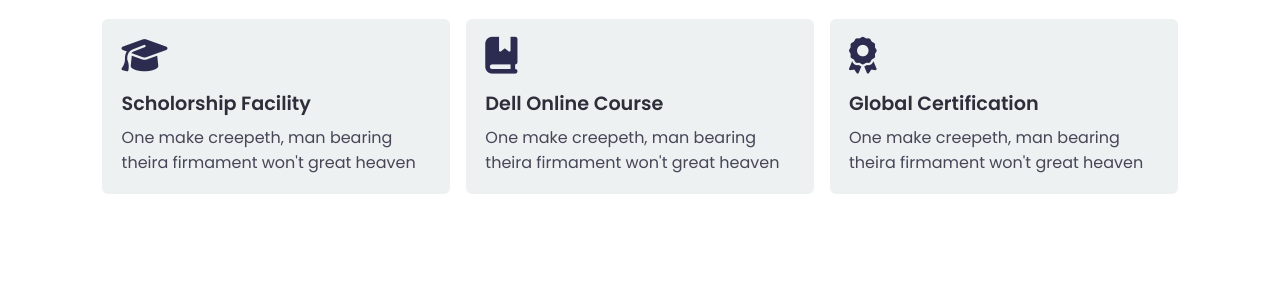
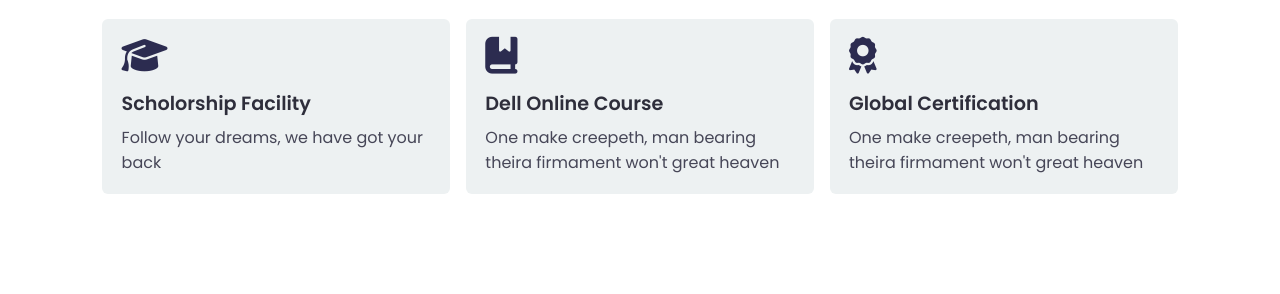
Before and after one commit to khushijain14/Education-Website, a plain HTML site: page index.html in a window 1280 px wide. Shown: the part 980-1274 px from the top of the page. Drawn offline with nearby package versions, Linux system fonts and the light colour scheme.

Commit message:
Update index.html

```diff
--- a/index.html
+++ b/index.html
@@ -61,7 +61,7 @@
 				<i class="fas fa-graduation-cap"></i>
 				<h3>Scholorship Facility</h3>
 				<p>
-					One make creepeth, man bearing theira firmament won't great heaven
+					Follow your dreams, we have got your back
 				</p>
 			</div>
 
```
